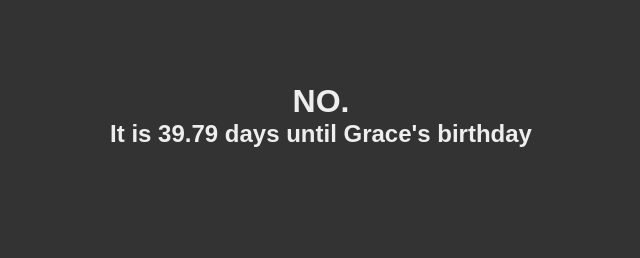
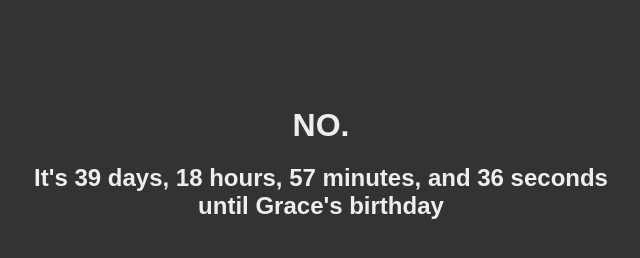
Before and after one commit to bry-an/countdown-site, a website: page index.html in a window 1280 px wide. Shown: the whole page, without its empty margins (319-959 px from the left). Drawn offline with Linux system fonts and the light colour scheme.

Commit message:
add countdown timer

```diff
--- a/index.html
+++ b/index.html
@@ -8,10 +8,12 @@
 </head>
 <body>
     <div id="main">
-    <h1 class='no'>NO.</h1>
+    <h1 id='no'>NO.</h1>
 
-    <h2>It is <span id="days"></span> days until Grace's birthday</h2>
-    <div id="date"></div>
+    <div>
+        <h2>It's <span id="time"></span><br>until Grace's birthday</h2>
+        <div id="date"></div>
+    </div>
 </div>
 
     <script src="./index.js" type="module"></script>
--- a/index.js
+++ b/index.js
@@ -1,13 +1,18 @@
 
 
-const timeUntilGracesBirthday = () => {
+const getTimeUntilGracesBday = () => {
     const today = new Date();
     const gracesBday = new Date('2/21/2020');
-    const milliseconds = gracesBday - today;
-    const millsInADay = 86400000;
-    const days = (milliseconds/millsInADay).toFixed(2)
+    const difference = gracesBday - today;
+    const days = difference / (24 * 3600 * 1000);
+    const hours = 24 * (days % 1);
+    const minutes = 60 * (hours % 1);
+    const seconds = 60 * (minutes % 1);
 
-    return days;
+    const humanReadableDiff = `${parseInt(days)} days, ${parseInt(hours)} hours, ${parseInt(minutes)} minutes, and ${parseInt(seconds)} seconds`
+
+    document.getElementById('time').innerHTML = humanReadableDiff
 }
+getTimeUntilGracesBday()
 
-document.getElementById('days').innerHTML = timeUntilGracesBirthday()
+setInterval(getTimeUntilGracesBday, 1000)
--- a/styles.css
+++ b/styles.css
@@ -17,3 +17,7 @@ body {
     transform: translate(0, 50%);
     color: #eee;
 }
+
+#no {
+    margin-bottom: 20px;
+}
```
